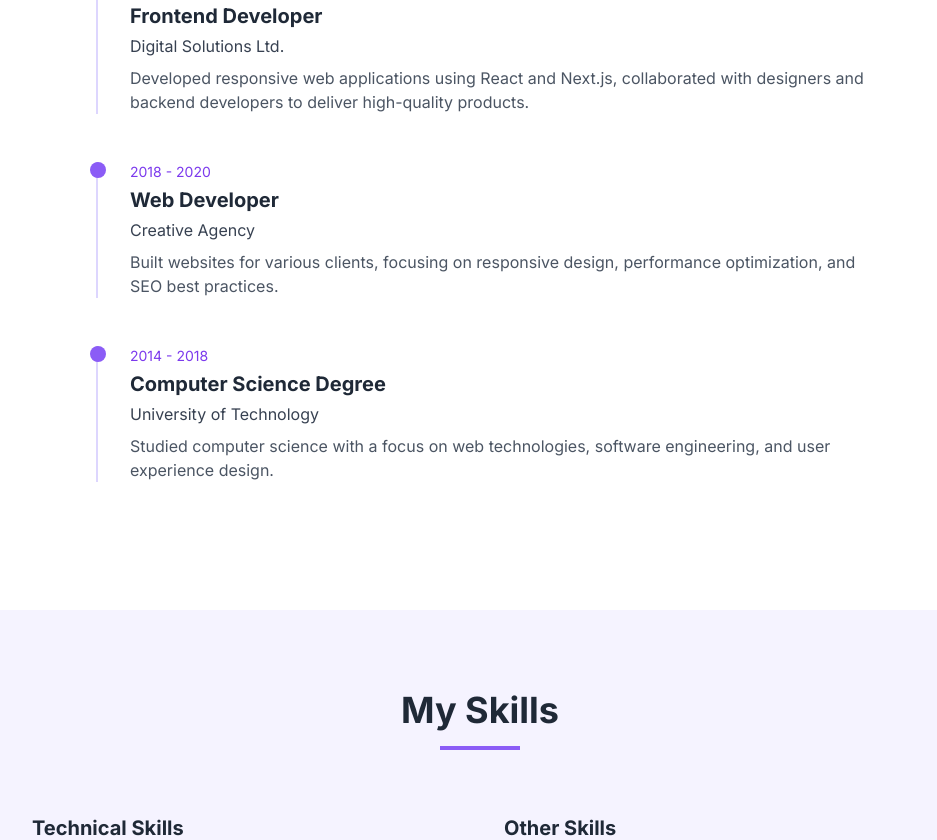
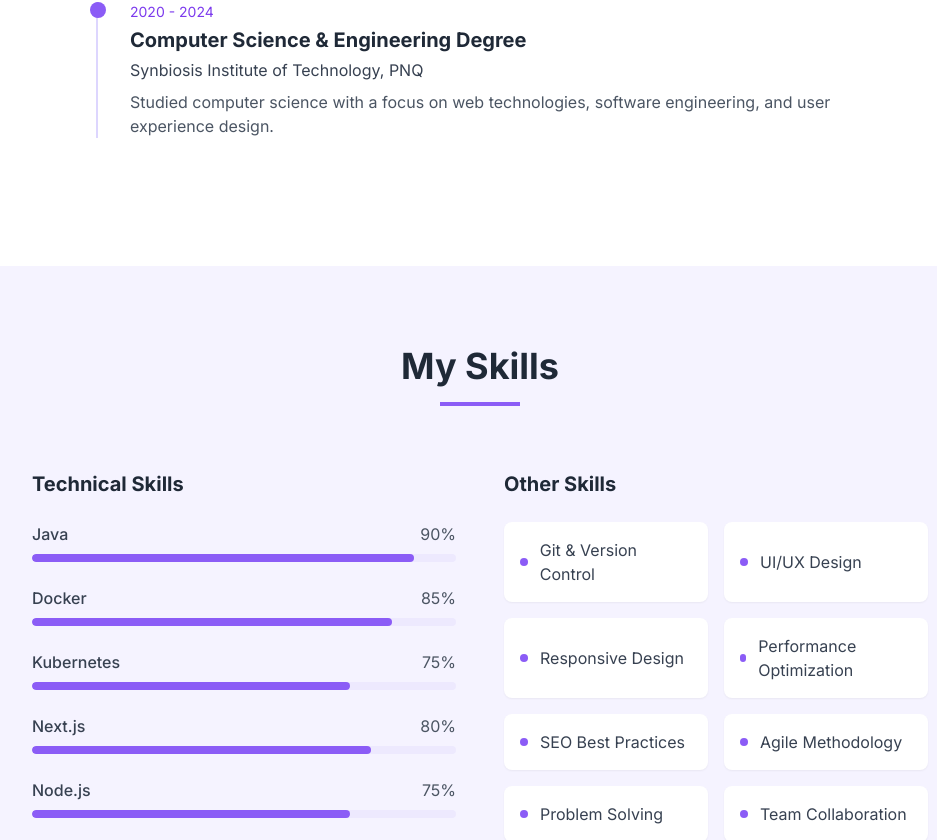
Before and after one commit to Shubham-Patel07/portfolio-website-v2, a Next.js app: page /about in a window 1280 px wide. Shown: the part 1374-2214 px from the top of the page, without its empty margins (160-1097 px from the left). Built offline with nearby package versions, Linux system fonts and the light colour scheme.

Commit message:
Add: About page completed

```diff
--- a/app/about/page.jsx
+++ b/app/about/page.jsx
@@ -58,7 +58,7 @@ export default function About() {
                   </Link>
                 </Button>
                 <Button asChild variant="outline" className="border-violet-300 text-violet-700 hover:bg-violet-50">
-                  <a href="#" download>
+                  <a href="/ShubhamPatelResume.pdf" download>
                     <Download className="mr-2 h-4 w-4" /> Download Resume
                   </a>
                 </Button>
@@ -84,30 +84,16 @@ export default function About() {
           <div className="max-w-3xl mx-auto">
             {[
               {
-                year: "2023 - Present",
-                title: "Senior Frontend Developer",
-                company: "Tech Innovators Inc.",
+                year: "2024 - Present",
+                title: "IT Analyst",
+                company: "Nasdaq Inc.",
                 description:
-                  "Leading frontend development for enterprise web applications, implementing best practices, and mentoring junior developers.",
+                  "Configured and managed AWS-based SaaS applications (EC2, EKS) in 24×7 production environments, ensuring high availability, scalability, and automation via PowerShell and Batch scripts to reduce manual effort by 40%..",
               },
               {
-                year: "2020 - 2023",
-                title: "Frontend Developer",
-                company: "Digital Solutions Ltd.",
-                description:
-                  "Developed responsive web applications using React and Next.js, collaborated with designers and backend developers to deliver high-quality products.",
-              },
-              {
-                year: "2018 - 2020",
-                title: "Web Developer",
-                company: "Creative Agency",
-                description:
-                  "Built websites for various clients, focusing on responsive design, performance optimization, and SEO best practices.",
-              },
-              {
-                year: "2014 - 2018",
-                title: "Computer Science Degree",
-                company: "University of Technology",
+                year: "2020 - 2024",
+                title: "Computer Science & Engineering Degree",
+                company: "Synbiosis Institute of Technology, PNQ",
                 description:
                   "Studied computer science with a focus on web technologies, software engineering, and user experience design.",
               },
@@ -149,9 +135,9 @@ export default function About() {
               <h3 className="text-xl font-bold mb-6 text-gray-800">Technical Skills</h3>
 
               {[
-                { name: "JavaScript", level: 90 },
-                { name: "React", level: 85 },
-                { name: "HTML & CSS", level: 95 },
+                { name: "Java", level: 90 },
+                { name: "Docker", level: 85 },
+                { name: "Kubernetes", level: 75 },
                 { name: "Next.js", level: 80 },
                 { name: "Node.js", level: 75 },
               ].map((skill, index) => (
@@ -179,11 +165,11 @@ export default function About() {
 
               <div className="grid grid-cols-2 gap-4">
                 {[
+                  "Git & Version Control",
                   "UI/UX Design",
                   "Responsive Design",
                   "Performance Optimization",
                   "SEO Best Practices",
-                  "Git & Version Control",
                   "Agile Methodology",
                   "Problem Solving",
                   "Team Collaboration",
```
Also changed, not shown: 1 other file (tests, documents, lock files or other folders).
